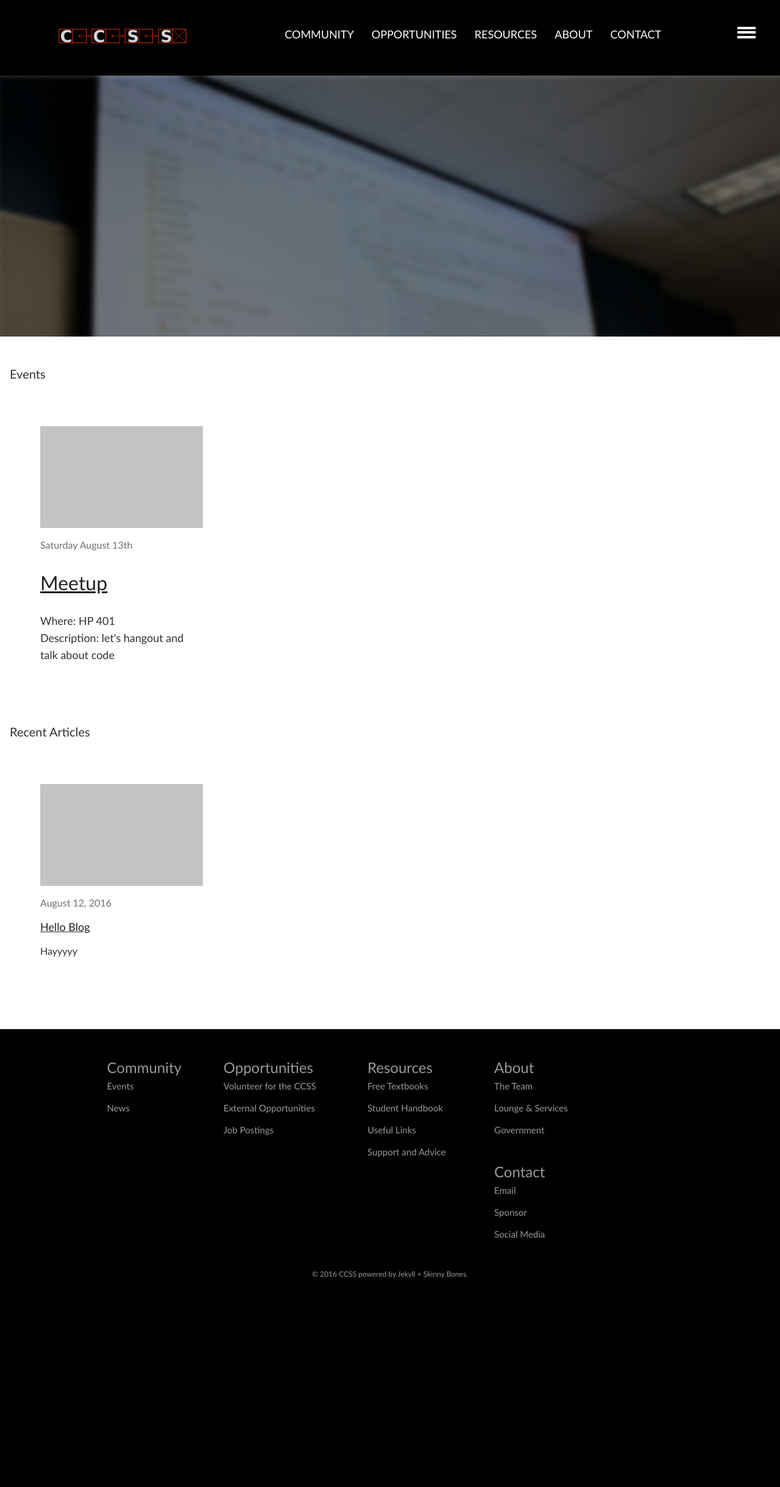
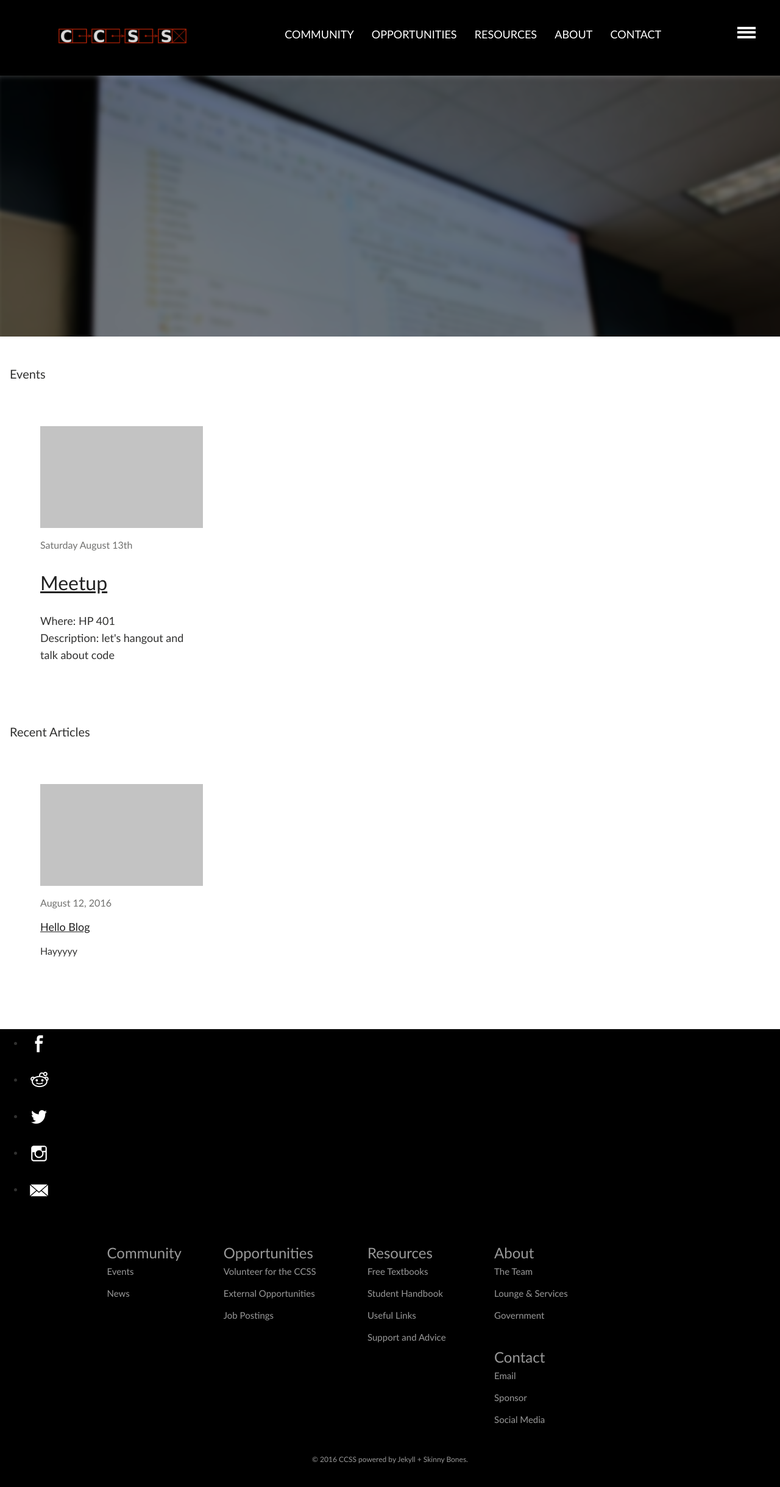
Before and after one commit to brittnylapierre/ccss_web, a Jekyll site: the page built from index.md, in a window 1280 px wide. Shown: the top 2439 px of the page at 61% size. Built offline with Jekyll 4.4.1, drawn with Linux system fonts in a browser that asks for light colours.

Commit message:
Updated footer.html

```diff
--- a/_includes/footer.html
+++ b/_includes/footer.html
@@ -1,3 +1,20 @@
+<div class='social-media-box'>
+	<ul class='social-media-links'>
+		{% for link in site.data.footer %}
+      		{% if link.url contains 'http' %}
+       			{% assign domain = '' %}
+       		{% else %}
+       			{% assign domain = site.url %}
+     		{% endif %}
+			<li>
+             	<a href="{{ domain }}{{ link.url }}" {% if link.url contains 'http' %}target="_blank"{% endif %}>
+              		{{ link.title }}
+               		<img src="{{ site.url }}/images/{{ link.image }}" alt="" width="48" height="48" border="0">
+             	</a>
+          	</li>
+		{% endfor %}
+	</ul>
+</div>
 <footer role="contentinfo" id="site-footer">
       <nav role="navigation" class="menu bottom-menu">
           <div class="menu-item">
```
